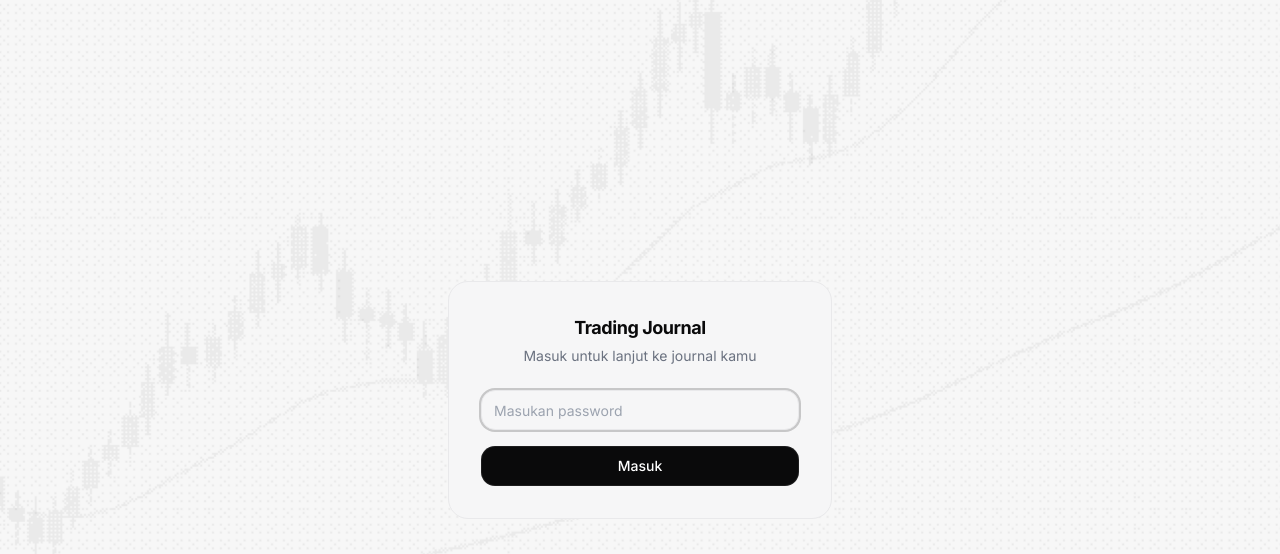
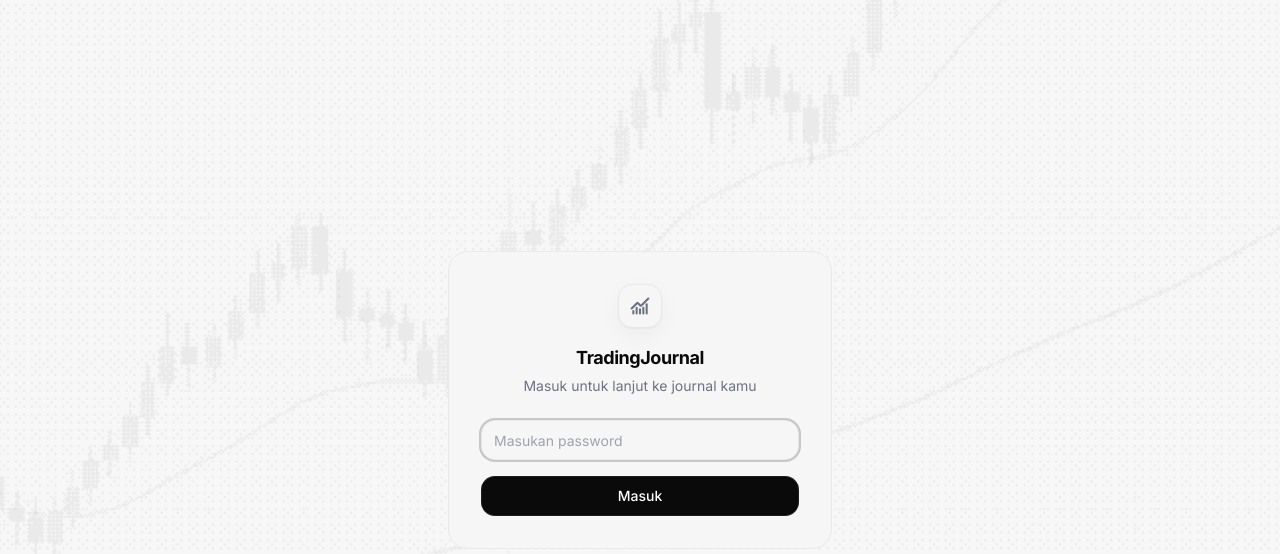
Before and after one commit to VinRanggaSr/trading-journal, a React (Vite) app: page /login in a window 1280 px wide. Shown: the top 554 px of the page. Built offline with nearby package versions, Linux system fonts and the light colour scheme; no server answers.

Commit message:
Update login + logo text

```diff
--- a/src/components/layout/AppLayout.jsx
+++ b/src/components/layout/AppLayout.jsx
@@ -20,7 +20,7 @@ export function AppLayout() {
           >
             <Menu size={20} />
           </button>
-          <p className="text-sm font-bold tracking-tight text-ink">Trading Journal</p>
+          <p className="text-sm font-bold tracking-tight text-ink">TradingJournal</p>
         </header>
 
         <main className="flex-1">
--- a/src/components/layout/Sidebar.jsx
+++ b/src/components/layout/Sidebar.jsx
@@ -57,7 +57,7 @@ export function Sidebar({ mobileOpen = false, onMobileClose = () => {} }) {
         )}
       >
         <div className="mb-6 flex items-center justify-between px-2.5">
-          <p className="text-sm font-bold tracking-tight text-ink">Trading Journal</p>
+          <p className="text-base font-bold tracking-tight text-ink">TradingJournal</p>
           <button
             type="button"
             onClick={onMobileClose}
--- a/src/pages/LoginPage.jsx
+++ b/src/pages/LoginPage.jsx
@@ -1,5 +1,6 @@
 import { useState } from 'react';
 import { Navigate, useNavigate } from 'react-router-dom';
+import { ChartNoAxesCombined } from 'lucide-react';
 import { useAuth } from '../context/AuthContext';
 import { Card } from '../components/ui/card';
 import { Input } from '../components/ui/input';
@@ -36,7 +37,10 @@ export function LoginPage() {
       style={{ backgroundImage: `url(${loginChartBg})` }}
     >
       <Card className="relative w-full max-w-sm bg-[#F6F6F7] p-8 shadow-none">
-        <p className="text-center text-lg font-bold tracking-tight text-ink">Trading Journal</p>
+        <div className="mx-auto flex h-11 w-11 items-center justify-center rounded-xl border border-border bg-[#F6F6F7] shadow-card">
+          <ChartNoAxesCombined size={20} strokeWidth={2.5} className="text-ink-muted" />
+        </div>
+        <p className="mt-4 text-center text-lg font-bold tracking-tight text-ink">TradingJournal</p>
         <p className="mt-1 text-center text-sm text-ink-muted">Masuk untuk lanjut ke journal kamu</p>
 
         <form onSubmit={handleSubmit} className="mt-6 space-y-4">
```
